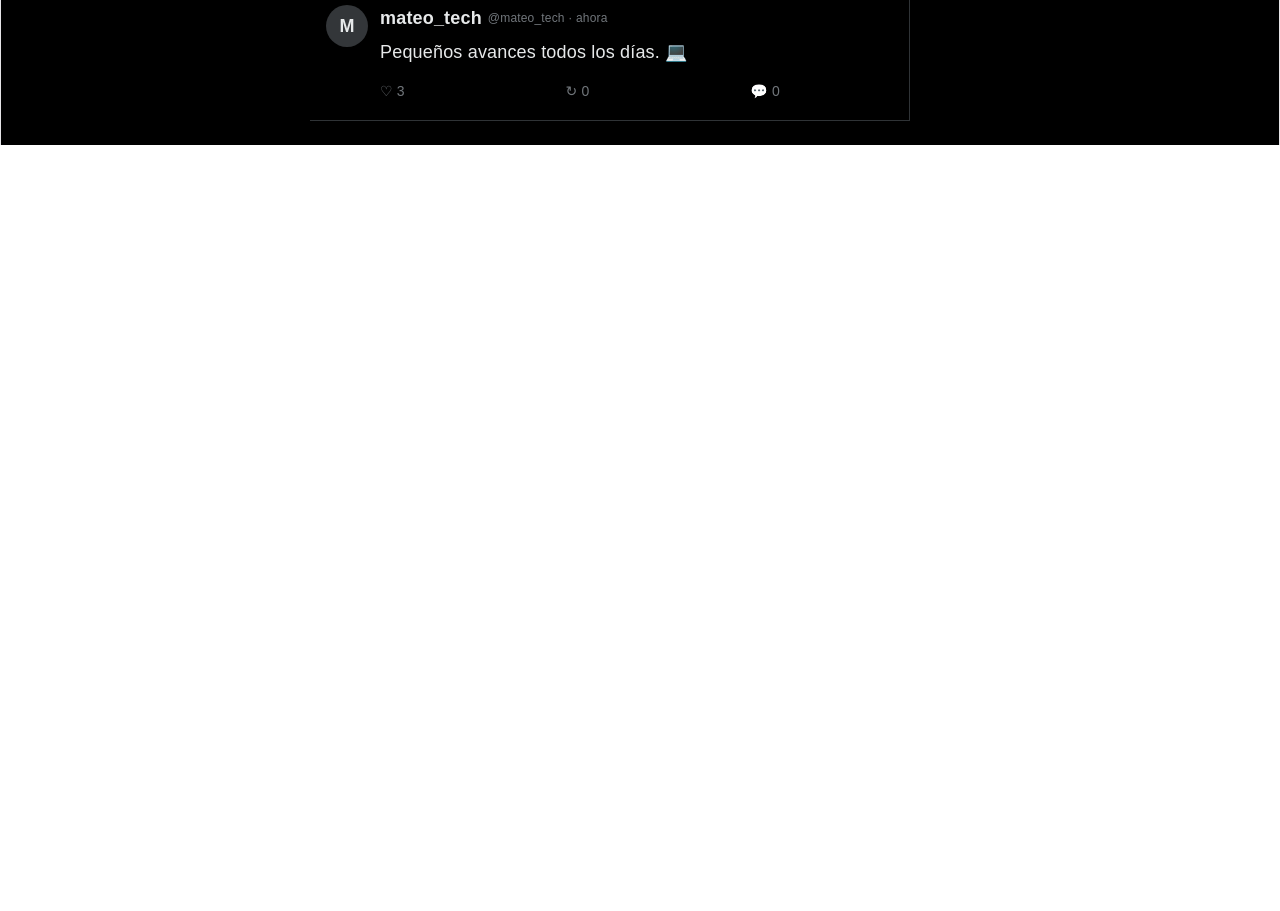
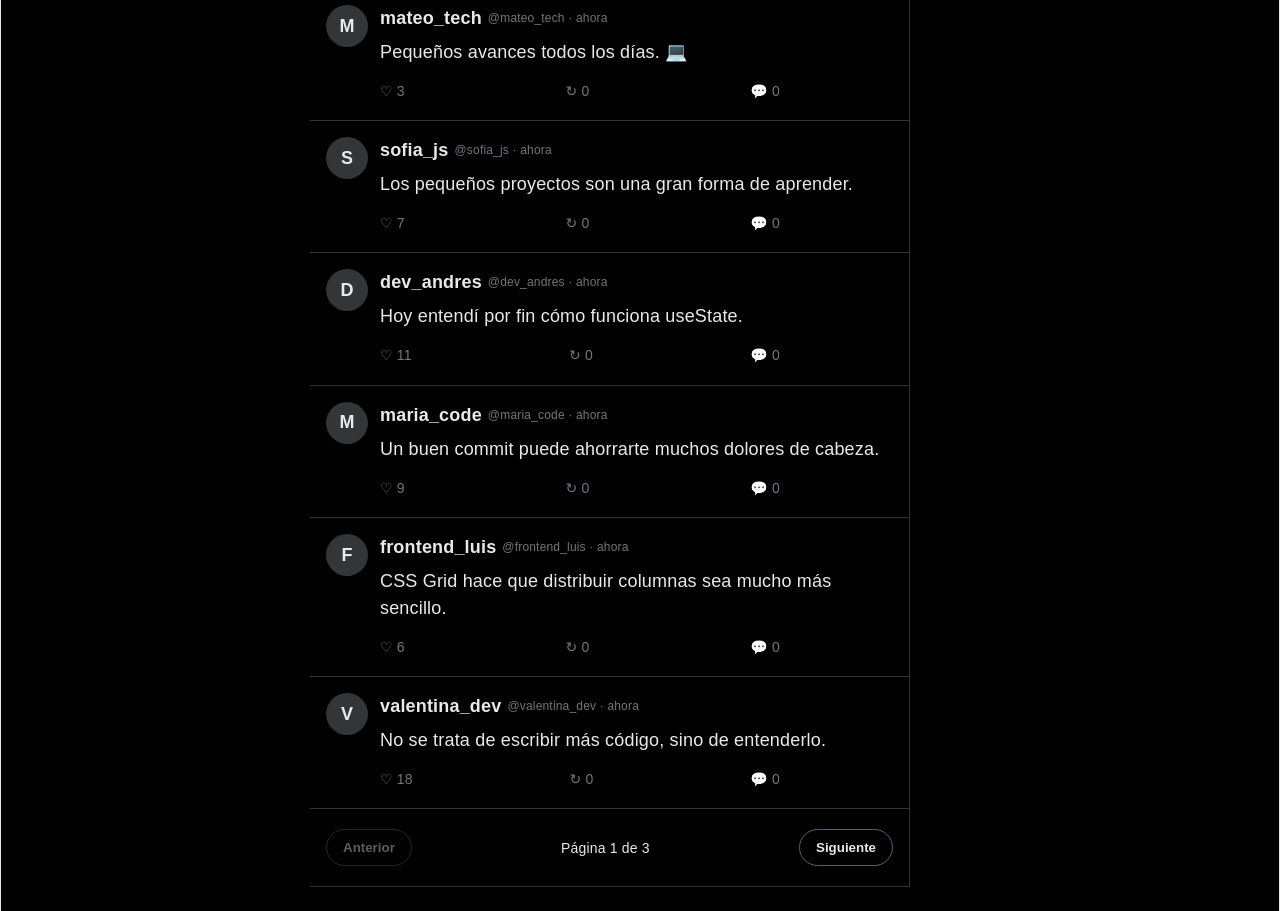
Before and after one commit to seelfi/clon-x, a React (Vite) app: page / in a window 1280 px wide. Shown: the part 840-1751 px from the top of the page. Before the commit the page ends 985 px from the top, so only its background shows below. Built offline with nearby package versions, Linux system fonts and the light colour scheme.

Commit message:
refactor: extraer componente reutilizable de publicaciones(Tweet.jsx)

```diff
--- a/src/components/Feed.jsx
+++ b/src/components/Feed.jsx
@@ -1,10 +1,21 @@
+
 import { useState } from 'react'
 import { useOutletContext } from 'react-router-dom'
+import Tweet from './Tweet'
 import '../styles/Feed.css'
 
 function Feed() {
   const { posts, setPosts } = useOutletContext()
   const [content, setContent] = useState('')
+  const [currentPage, setCurrentPage] = useState(1)
+
+  const postsPerPage = 10
+  const totalPages = Math.ceil(posts.length / postsPerPage)
+  const startIndex = (currentPage - 1) * postsPerPage
+  const visiblePosts = posts.slice(
+    startIndex,
+    startIndex + postsPerPage
+  )
 
   function handlePublish() {
     const trimmedContent = content.trim()
@@ -23,6 +34,7 @@ function Feed() {
 
     setPosts((currentPosts) => [newPost, ...currentPosts])
     setContent('')
+    setCurrentPage(1)
   }
 
   return (
@@ -31,7 +43,10 @@ function Feed() {
         <h1>Inicio</h1>
 
         <div className="feed__tabs">
-          <button className="feed__tab feed__tab--active" type="button">
+          <button
+            className="feed__tab feed__tab--active"
+            type="button"
+          >
             Para ti
           </button>
 
@@ -67,28 +82,36 @@ function Feed() {
         </div>
       </section>
 
-      {posts.map((post) => (
-        <article className="post" key={post.id}>
-          <div className="post__avatar">
-            {post.author.charAt(0).toUpperCase()}
-          </div>
+      {visiblePosts.map((post) => (
+        <Tweet key={post.id} post={post} />
+      ))}
 
-          <div className="post__body">
-            <div className="post__author">
-              <strong>{post.author}</strong>
-              <span>@{post.author} · ahora</span>
-            </div>
+      {totalPages > 1 && (
+        <nav
+          className="pagination"
+          aria-label="Paginación de publicaciones"
+        >
+          <button
+            type="button"
+            onClick={() => setCurrentPage((page) => page - 1)}
+            disabled={currentPage === 1}
+          >
+            Anterior
+          </button>
 
-            <p>{post.content}</p>
+          <span>
+            Página {currentPage} de {totalPages}
+          </span>
 
-            <div className="post__actions">
-              <span>♡ {post.likes}</span>
-              <span>↻ 0</span>
-              <span>💬 0</span>
-            </div>
-          </div>
-        </article>
-      ))}
+          <button
+            type="button"
+            onClick={() => setCurrentPage((page) => page + 1)}
+            disabled={currentPage === totalPages}
+          >
+            Siguiente
+          </button>
+        </nav>
+      )}
     </main>
   )
 }
--- /dev/null
+++ b/src/components/Tweet.jsx
@@ -0,0 +1,27 @@
+
+function Tweet({ post }) {
+  return (
+    <article className="post">
+      <div className="post__avatar">
+        {post.author.charAt(0).toUpperCase()}
+      </div>
+
+      <div className="post__body">
+        <div className="post__author">
+          <strong>{post.author}</strong>
+          <span>@{post.author} · ahora</span>
+        </div>
+
+        <p>{post.content}</p>
+
+        <div className="post__actions">
+          <span>♡ {post.likes}</span>
+          <span>↻ 0</span>
+          <span>💬 0</span>
+        </div>
+      </div>
+    </article>
+  )
+}
+
+export default Tweet
--- a/src/data/mockPosts.js
+++ b/src/data/mockPosts.js
@@ -34,6 +34,146 @@ const mockPosts = [
     content: 'Pequeños avances todos los días. 💻',
     likes: 3,
     createdAt: '2026-10-14T10:00:00'
+  },
+  {
+    id: 6,
+    author: 'sofia_js',
+    content: 'Los pequeños proyectos son una gran forma de aprender.',
+    likes: 7,
+    createdAt: '2026-10-13T18:00:00'
+  },
+  {
+    id: 7,
+    author: 'dev_andres',
+    content: 'Hoy entendí por fin cómo funciona useState.',
+    likes: 11,
+    createdAt: '2026-10-13T17:30:00'
+  },
+  {
+    id: 8,
+    author: 'maria_code',
+    content: 'Un buen commit puede ahorrarte muchos dolores de cabeza.',
+    likes: 9,
+    createdAt: '2026-10-13T17:00:00'
+  },
+  {
+    id: 9,
+    author: 'frontend_luis',
+    content: 'CSS Grid hace que distribuir columnas sea mucho más sencillo.',
+    likes: 6,
+    createdAt: '2026-10-13T16:30:00'
+  },
+  {
+    id: 10,
+    author: 'valentina_dev',
+    content: 'No se trata de escribir más código, sino de entenderlo.',
+    likes: 18,
+    createdAt: '2026-10-13T16:00:00'
+  },
+  {
+    id: 11,
+    author: 'diego_web',
+    content: 'Hoy practiqué rutas con React Router DOM.',
+    likes: 4,
+    createdAt: '2026-10-13T15:30:00'
+  },
+  {
+    id: 12,
+    author: 'camila_ui',
+    content: 'Una interfaz consistente mejora toda la experiencia.',
+    likes: 13,
+    createdAt: '2026-10-13T15:00:00'
+  },
+  {
+    id: 13,
+    author: 'julian_git',
+    content: 'Recuerda revisar los cambios antes de hacer commit.',
+    likes: 10,
+    createdAt: '2026-10-13T14:30:00'
+  },
+  {
+    id: 14,
+    author: 'natalia_dev',
+    content: 'Aprendiendo a dividir los problemas en tareas pequeñas.',
+    likes: 5,
+    createdAt: '2026-10-13T14:00:00'
+  },
+  {
+    id: 15,
+    author: 'pipe_programa',
+    content: 'La práctica constante le gana a memorizar código.',
+    likes: 16,
+    createdAt: '2026-10-13T13:30:00'
+  },
+  {
+    id: 16,
+    author: 'laura_js',
+    content: 'Los componentes reutilizables ayudan a mantener el proyecto.',
+    likes: 8,
+    createdAt: '2026-10-13T13:00:00'
+  },
+  {
+    id: 17,
+    author: 'esteban_dev',
+    content: 'Hoy toca practicar arreglos y métodos de JavaScript.',
+    likes: 3,
+    createdAt: '2026-10-13T12:30:00'
+  },
+  {
+    id: 18,
+    author: 'andrea_web',
+    content: 'Antes de corregir un error, intenta entender su causa.',
+    likes: 14,
+    createdAt: '2026-10-13T12:00:00'
+  },
+  {
+    id: 19,
+    author: 'santi_code',
+    content: 'Git permite volver a versiones anteriores del proyecto.',
+    likes: 6,
+    createdAt: '2026-10-13T11:30:00'
+  },
+  {
+    id: 20,
+    author: 'isabela_dev',
+    content: 'Cada error que soluciono me enseña algo nuevo.',
+    likes: 12,
+    createdAt: '2026-10-13T11:00:00'
+  },
+  {
+    id: 21,
+    author: 'felipe_front',
+    content: 'Hoy aprendí a calcular páginas con Math.ceil().',
+    likes: 7,
+    createdAt: '2026-10-13T10:30:00'
+  },
+  {
+    id: 22,
+    author: 'paula_code',
+    content: 'El método slice permite obtener una parte de un arreglo.',
+    likes: 9,
+    createdAt: '2026-10-13T10:00:00'
+  },
+  {
+    id: 23,
+    author: 'nico_react',
+    content: 'El estado de React permite actualizar la interfaz.',
+    likes: 17,
+    createdAt: '2026-10-12T18:00:00'
+  },
+  {
+    id: 24,
+    author: 'dani_dev',
+    content: 'Separar responsabilidades hace el código más fácil de mantener.',
+    likes: 4,
+    createdAt: '2026-10-12T17:30:00'
+  },
+  {
+    id: 25,
+    author: 'aleja_web',
+    content: 'Un paso a la vez: hoy terminamos la paginación.',
+    likes: 20,
+    createdAt: '2026-10-12T17:00:00'
   }
 ]
 
--- a/src/styles/Feed.css
+++ b/src/styles/Feed.css
@@ -144,3 +144,37 @@
   color: #71767b;
   font-size: 14px;
 }
+
+
+.pagination {
+  display: flex;
+  align-items: center;
+  justify-content: space-between;
+  gap: 12px;
+  padding: 20px 16px;
+  border-bottom: 1px solid #2f3336;
+}
+
+.pagination button {
+  padding: 10px 16px;
+  border: 1px solid #536471;
+  border-radius: 20px;
+  background-color: #000;
+  color: #e7e9ea;
+  cursor: pointer;
+  font-weight: bold;
+}
+
+.pagination button:hover:not(:disabled) {
+  background-color: #181818;
+}
+
+.pagination button:disabled {
+  opacity: 0.4;
+  cursor: not-allowed;
+}
+
+.pagination span {
+  color: #e7e9ea;
+  font-size: 14px;
+}
```
